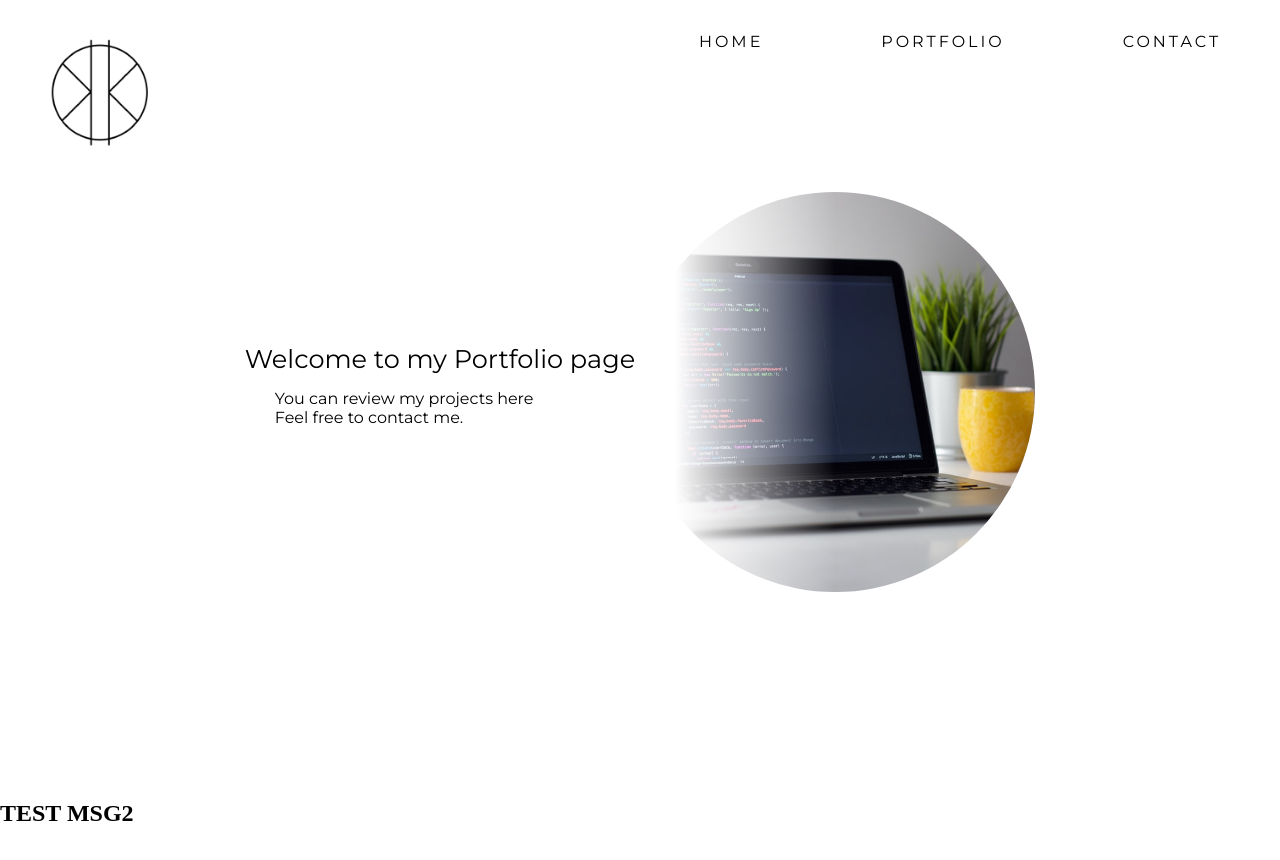
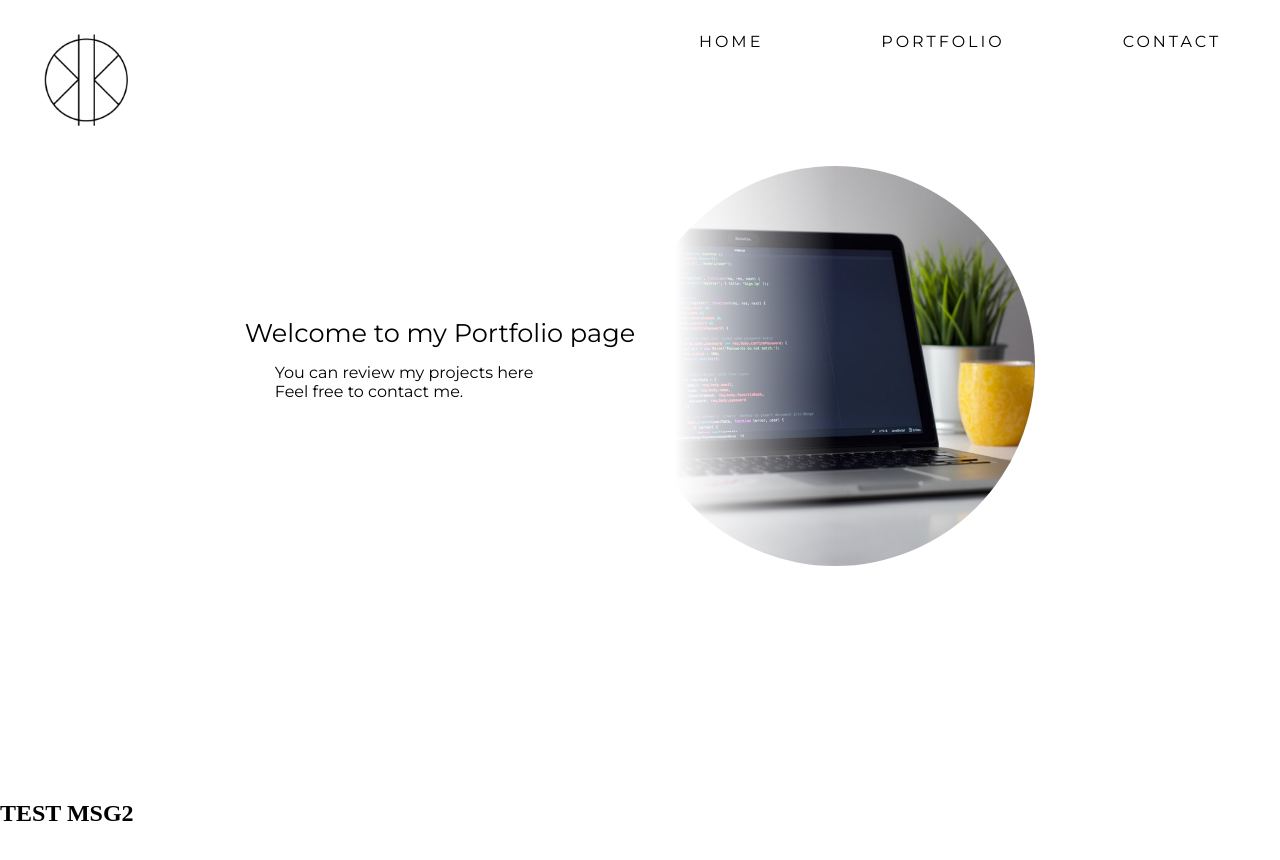
Before and after one commit to krzszk96/PortfolioMin, a plain HTML site: page index.html in a window 1280 px wide. Shown: the top 860 px of the page. Drawn offline with Linux system fonts and the light colour scheme.

Commit message:
small fixes

```diff
--- a/styles.scss
+++ b/styles.scss
@@ -13,7 +13,7 @@ nav {
   justify-content: space-between;
 }
 .logo {
-  width: 15%;
+  width: 13%;
   height: auto;
 }
 .nav-links {
```
Also changed, not shown: styles.css.
